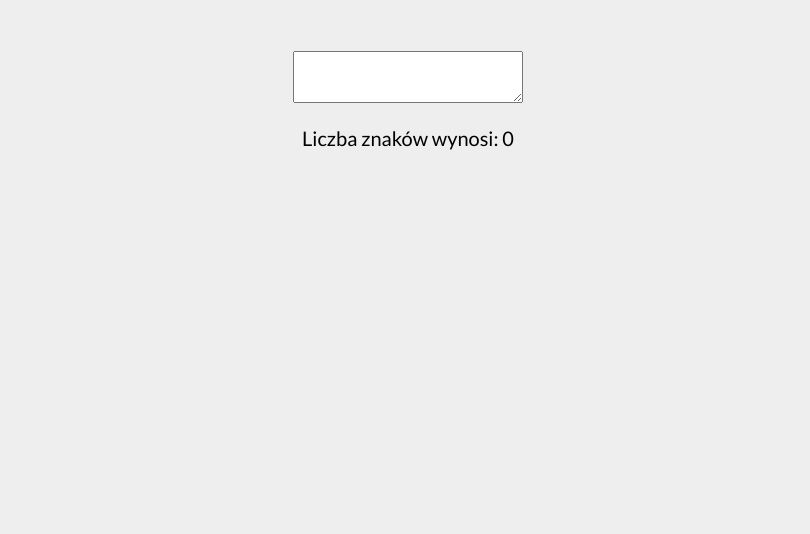
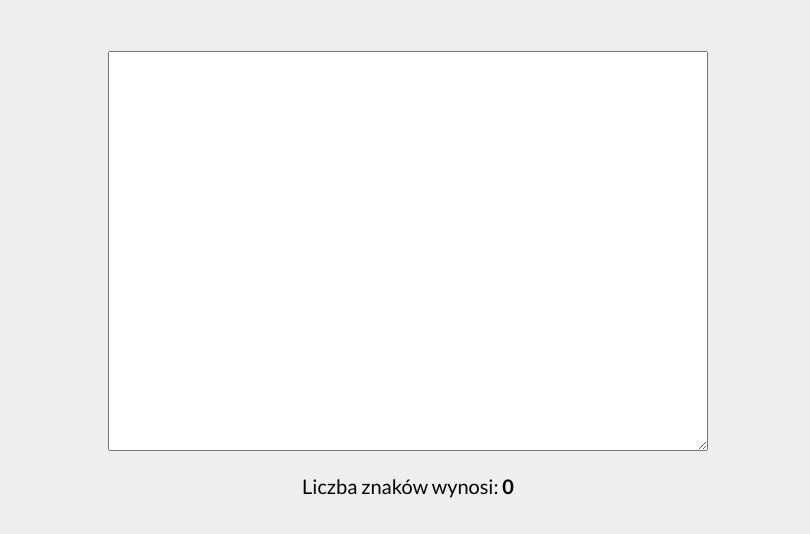
Before and after one commit to xxFino/Character-counter, a plain HTML site: page index.html in a window 1280 px wide. Shown: the part 114-648 px from the top of the page, without its empty margins (232-1042 px from the left). Drawn offline with nearby package versions, Linux system fonts and the light colour scheme.

Commit message:
changes in html elements

```diff
--- a/index.html
+++ b/index.html
@@ -24,8 +24,8 @@
         <h1 class="header__title">Witaj w prostym liczniku znaków!</h1>
     </header>
     <form class="form js-form">
-        <textarea class="js-input"></textarea>
-        <p>Liczba znaków wynosi: <span class="js-output">0</span></p>
+        <textarea class="form__textarea js-input"></textarea>
+        <p>Liczba znaków wynosi: <strong class="js-output">0</strong></p>
     </form>
 </body>
 
```
